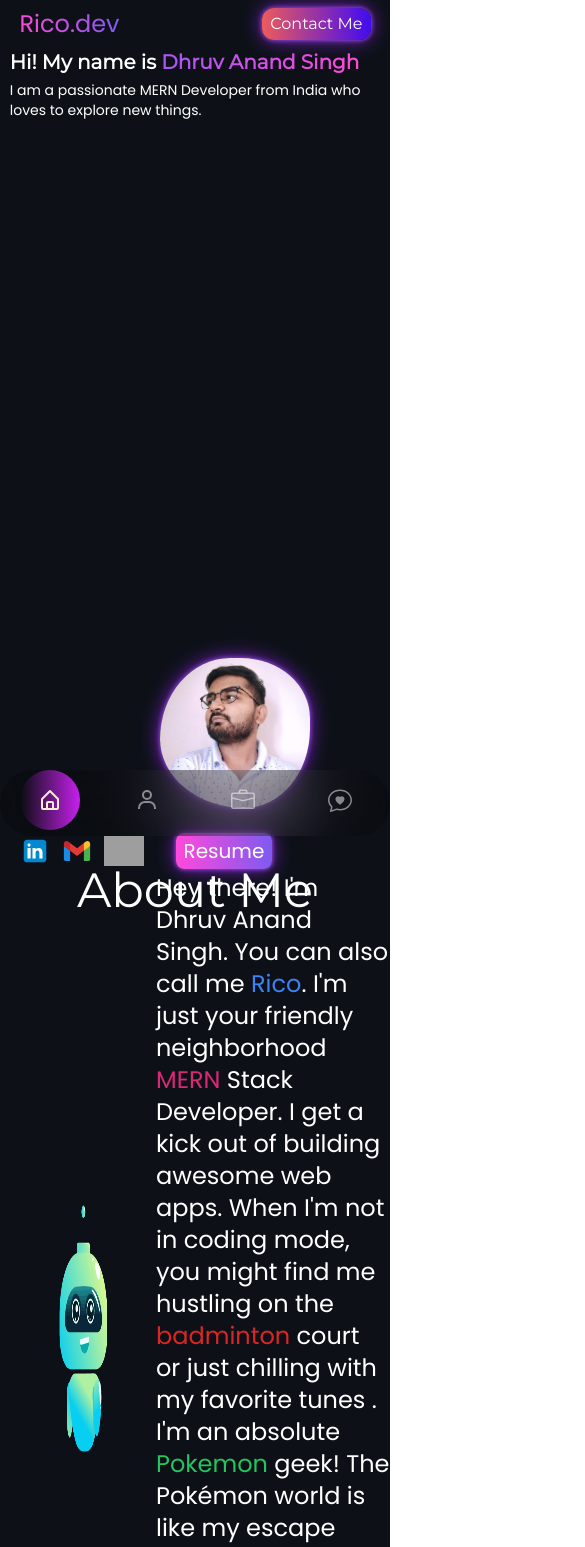
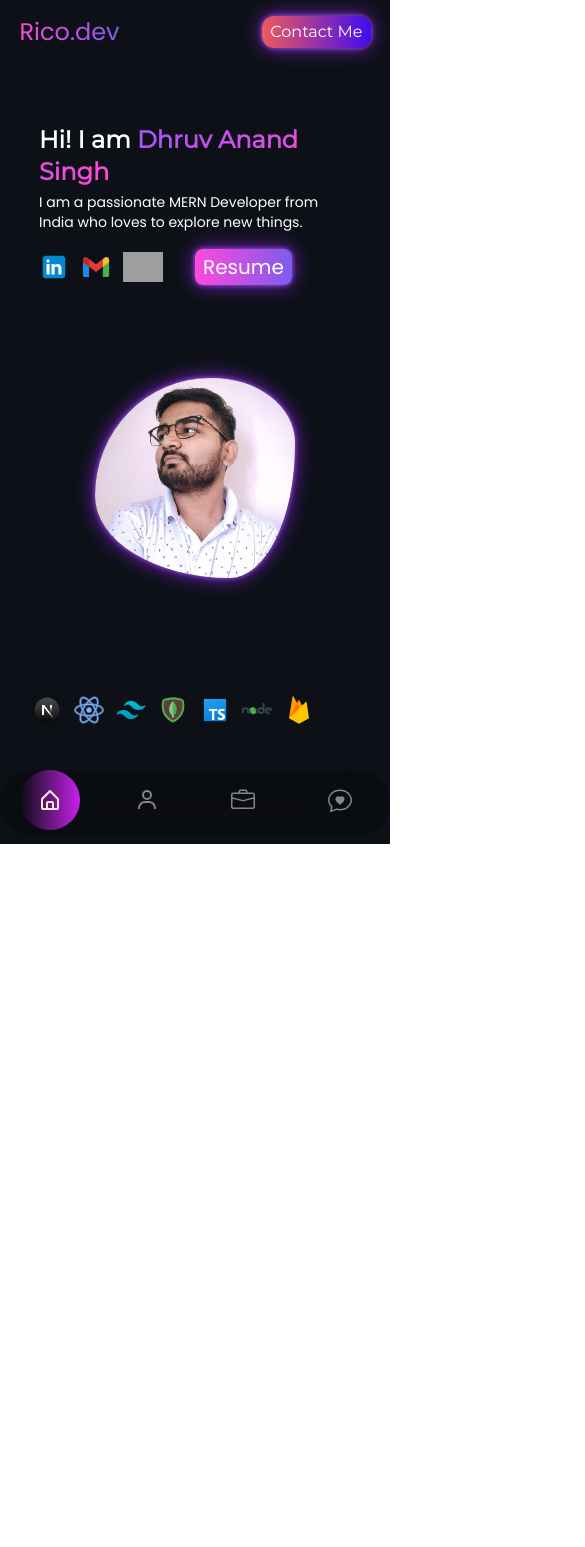
Before and after one commit to Ricobyter/my-portfolio, a React (Vite) app: page / in a window 390 px wide. Shown: the top 1547 px of the page, 585 px wide, since content can reach past the window. After the commit the page ends 844 px from the top, so only its background shows below. Built offline with nearby package versions, Linux system fonts and the light colour scheme; grey boxes are pictures that could not be loaded.

Commit message:
added responsiveness in Hero Section

```diff
--- a/src/App.jsx
+++ b/src/App.jsx
@@ -13,7 +13,7 @@ function App() {
        <section id = "/"  className='w-[100vw] flex justify-center items-center'>
         <Hero/>
        </section>
-       <section id='about' className='w-[100vw] flex justify-center items-center'>
+       {/* <section id='about' className='w-[100vw] flex justify-center items-center'>
         <About/>
        </section>
        <section id="skills" className='w-[100vw] flex justify-center items-center'>
@@ -25,7 +25,7 @@ function App() {
        </section>
        <section id="contacts" className='w-[100vw] flex justify-center items-center'>
         <Contact/>
-       </section>
+       </section> */}
 
     </main>
   )
--- a/src/components/Hero.jsx
+++ b/src/components/Hero.jsx
@@ -20,20 +20,21 @@ function hero() {
       <div className='flex flex-col gap-2'>
 
 
-      <div className='w-full flex justify-between mt-2 lg:mt-4 '>
+      <div className='w-full flex justify-between mt-4 lg:mt-6 '>
         <h1 className='text-2xl md:text-2xl lg:text-3xl bg-gradient-to-r from-[#ff49db] to-[#7e5bef] bg-clip-text text-transparent'>Rico.dev</h1>
         <button className='bg-gradient-to-r from-[#ed5b5b] to-[#410bf1] font-montserrat text-white px-2 md:px-3 py-1 md:py-2 rounded-xl neon-purple
         '>Contact Me</button>
 
       </div>
 
-      <div className='flex flex-col lg:flex-row w-full justify-between items-center h-[90vh]'>
-        <div className='w-[95vw] lg:w-4/5 flex flex-row items-center'>
+      <div className=' h-[90vh]'>
+        <div className='flex flex-col lg:flex-row w-full  justify-center max-md:h-[70vh] items-center gap-20'>
+        <div className='w-[80vw] justify-center lg:justify-start lg:w-4/5 flex flex-row items-center'>
           <div className=' w-full lg:w-3/5'>
-            <h1 className='text-xl md:text-2xl lg:text-3xl font-semibold mb-1 font-montserrat'>Hi! My name is <span className='bg-gradient-to-l from-[#ff49db] to-purple-500 bg-clip-text text-transparent '>Dhruv Anand Singh</span></h1>
+            <h1 className='text-2xl md:text-2xl lg:text-3xl font-semibold mb-1 font-montserrat'>Hi! I am <span className='bg-gradient-to-l from-[#ff49db] to-purple-500 bg-clip-text text-transparent '>Dhruv Anand Singh</span></h1>
             <p className='text-sm md:text-xl lg:text-2xl'>I am a passionate MERN Developer from India who loves to explore new things.</p>
-            {/* <div className='flex gap-5  items-center mt-3'>
-              {/* <div className='flex gap-3 mt-2 h-[30px] justify-center items-center'>
+            <div className='flex gap-5  items-center mt-3'>
+              <div className='flex gap-3 mt-2 h-[30px] justify-center items-center'>
                 <a href="https://www.linkedin.com/in/dhruv-anand-singh-b1b60426b/">
                   <img src={linkedn} alt="linkedn" className='h-[30px]' />
                 </a>
@@ -47,10 +48,10 @@ function hero() {
                   <a href="Resume.pdf" download='Resume.pdf'><button className='bg-gradient-to-r from-[#ff49db] to-[#7e5bef] py-1 px-2 rounded-lg text-xl neon-purple'>Resume</button></a>
 
                 </div>
-              </div> */}
+              </div>
 
 
-            {/* </div>
+             </div>
             {/* <div className='text-white flex mt-[3rem] justify-between items-center'>
                 <h1 className=' text-sm lg:text-xl font-semibold'>Tech Stack</h1>
                 <p> | </p>
@@ -70,32 +71,29 @@ function hero() {
           </div>
 
         </div>
-        <div className="w-1/5">
-          <div className="blob bg-[url('src/assets/images/linkednprofile.jpeg')] neon-purple max-md:w-[150px] max-md:h-[150px]" >
+        <div className="lg:w-1/5 mt-4 md:mt-0 w-[95vw] flex justify-center items-center">
+          <div className="blob bg-[url('src/assets/images/linkednprofile.jpeg')] neon-purple max-md:w-[200px] max-md:h-[200px]" >
 
           </div>
 
         </div>
+        </div>
+         <div className='text-white flex mt-[3rem]  items-center'>
+                <h1 className=' text-sm lg:text-xl font-semibold hidden md:block'>Tech Stack</h1>
+                <p className='hidden md:block'> | </p>
+                <div className='ml-3 flex gap-3'>
+                  <img src={Next} alt="" className='h-[30px] lg:h-[50px]'/>
+                  <img src={Reactimg} alt="" className='h-[30px] lg:h-[40px]'/>
+                  <img src={Tailwind} alt="" className='h-[30px] lg:h-[40px]'/>
+                  <img src={MongoDB} alt="" className='h-[30px] lg:h-[40px]'/>
+                  <img src={Typescript} alt="" className='h-[30px] lg:h-[40px]'/>
+                  <img src={NodeJs} alt="" className='h-[30px] lg:h-[40px]'/>
+                  <img src={Firebase} alt="" className='h-[30px] lg:h-[40px]'/>
+                </div>
+
+            </div>
+
       </div>
-
-      {/* Resume and other links */}
-                   <div className='flex gap-5  items-center mt-3 text-white'>
-               <div className='flex gap-3 mt-2 h-[30px] justify-center items-center'>
-                <a href="https://www.linkedin.com/in/dhruv-anand-singh-b1b60426b/">
-                  <img src={linkedn} alt="linkedn" className='h-[30px]' />
-                </a>
-
-                <img src={gmail} alt="gmail" className='h-[30px]' />
-
-                <a href="https://github.com/Ricobyter">
-                  <img src={github} alt="github" className='h-[30px]' />
-                </a>
-                <div className='ml-5 '>
-                  <a href="Resume.pdf" download='Resume.pdf'><button className='bg-gradient-to-r from-[#ff49db] to-[#7e5bef] py-1 px-2 rounded-lg text-xl neon-purple'>Resume</button></a>
-
-                </div>
-              </div>
-              </div>
 
 
 
```
